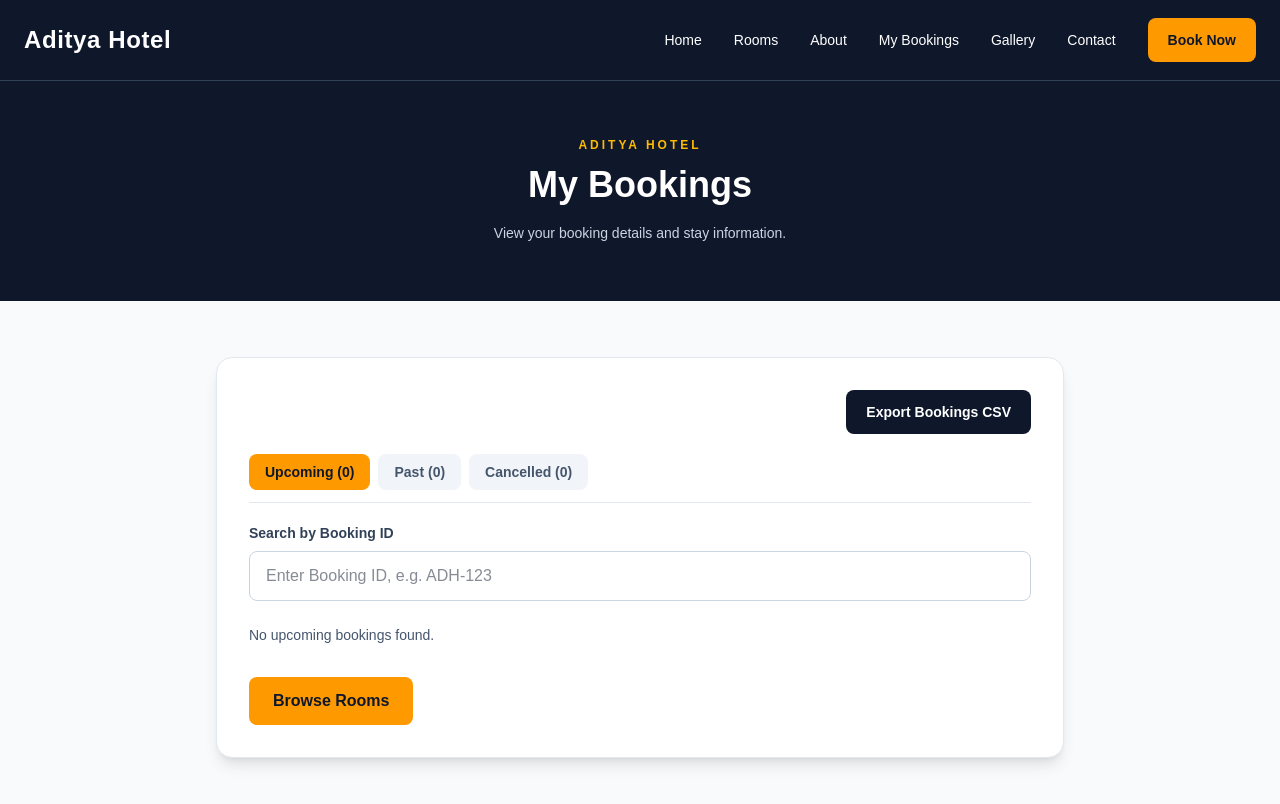
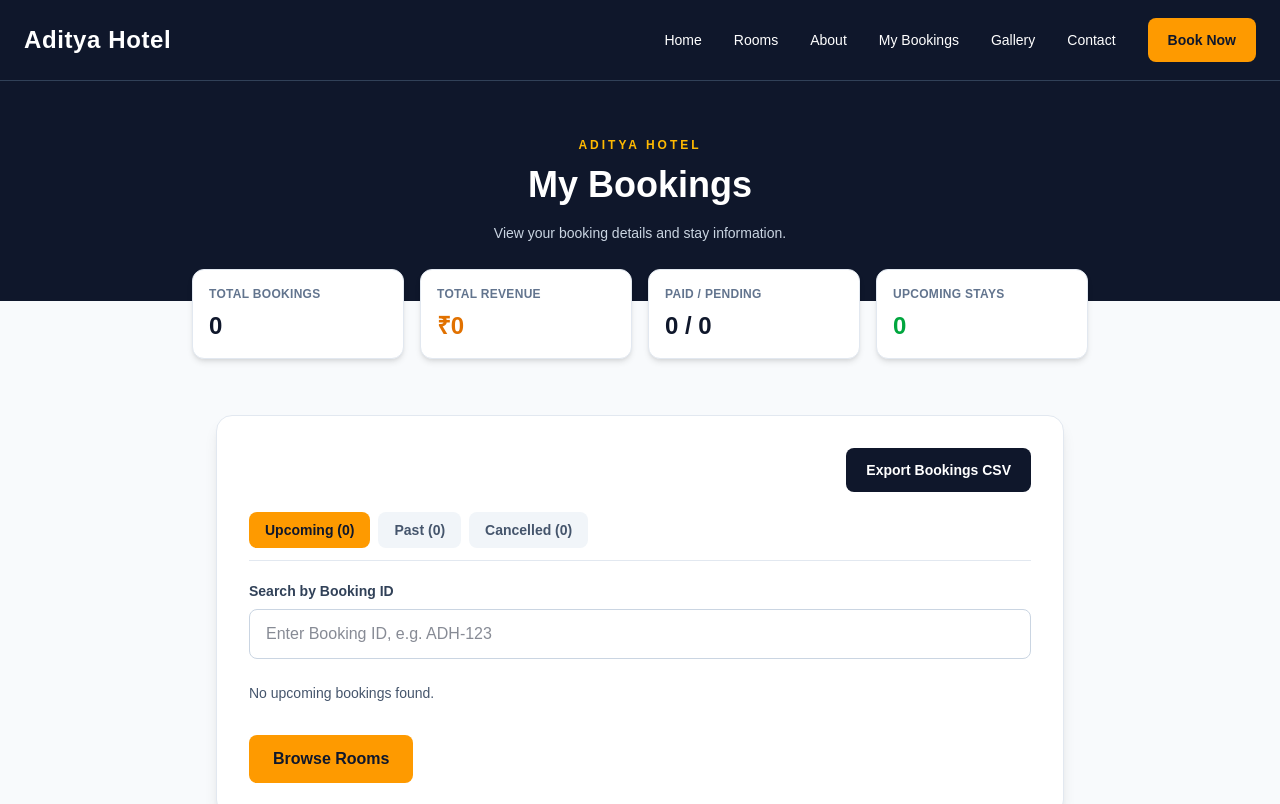
Before and after one commit to GITHUBSTART285/code-by-aditya-hotel, a Next.js app: page /my-bookings in a window 1280 px wide. Shown: the top 804 px of the page. Built offline with nearby package versions, Linux system fonts and the light colour scheme.

Commit message:
update the  revnvue

```diff
--- a/src/app/my-bookings/page.tsx
+++ b/src/app/my-bookings/page.tsx
@@ -159,6 +159,25 @@ const handleCancel = (bookingId: string) => {
     ).length,
   };
 
+    const activeBookings = bookings.filter(
+    (booking) => booking.status !== "cancelled"
+  );
+
+  const paidBookings = activeBookings.filter(
+    (booking) => booking.paymentStatus === "paid"
+  );
+
+  const stats = {
+    total: bookings.length,
+    revenue: paidBookings.reduce(
+      (sum, booking) => sum + booking.totalAmount,
+      0
+    ),
+    paid: paidBookings.length,
+    pending: activeBookings.length - paidBookings.length,
+    upcoming: counts.upcoming,
+  };
+
   const visible = bookings
   .filter((booking) => getTab(booking) === activeTab)
   .filter((booking) =>
@@ -185,6 +204,26 @@ const handleCancel = (bookingId: string) => {
           <p className="mx-auto mt-4 max-w-2xl text-sm leading-6 text-slate-300">
             View your booking details and stay information.
           </p>
+        </div>
+      </section>
+            {/* Stats */}
+      <section className="-mt-8 px-5 sm:px-6">
+        <div className="mx-auto grid max-w-4xl grid-cols-2 gap-4 lg:grid-cols-4">
+          <StatCard label="Total Bookings" value={String(stats.total)} />
+          <StatCard
+            label="Total Revenue"
+            value={`₹${stats.revenue.toLocaleString("en-IN")}`}
+            valueClass="text-amber-600"
+          />
+          <StatCard
+            label="Paid / Pending"
+            value={`${stats.paid} / ${stats.pending}`}
+          />
+          <StatCard
+            label="Upcoming Stays"
+            value={String(stats.upcoming)}
+            valueClass="text-green-600"
+          />
         </div>
       </section>
 
@@ -417,3 +456,21 @@ function Info({
     </div>
   );
 }
+function StatCard({
+  label,
+  value,
+  valueClass = "text-slate-900",
+}: {
+  label: string;
+  value: string;
+  valueClass?: string;
+}) {
+  return (
+    <div className="rounded-xl border border-slate-200 bg-white p-4 shadow-md">
+      <p className="text-xs font-semibold uppercase tracking-wide text-slate-500">
+        {label}
+      </p>
+      <p className={`mt-2 text-2xl font-bold ${valueClass}`}>{value}</p>
+    </div>
+  );
+}
```
